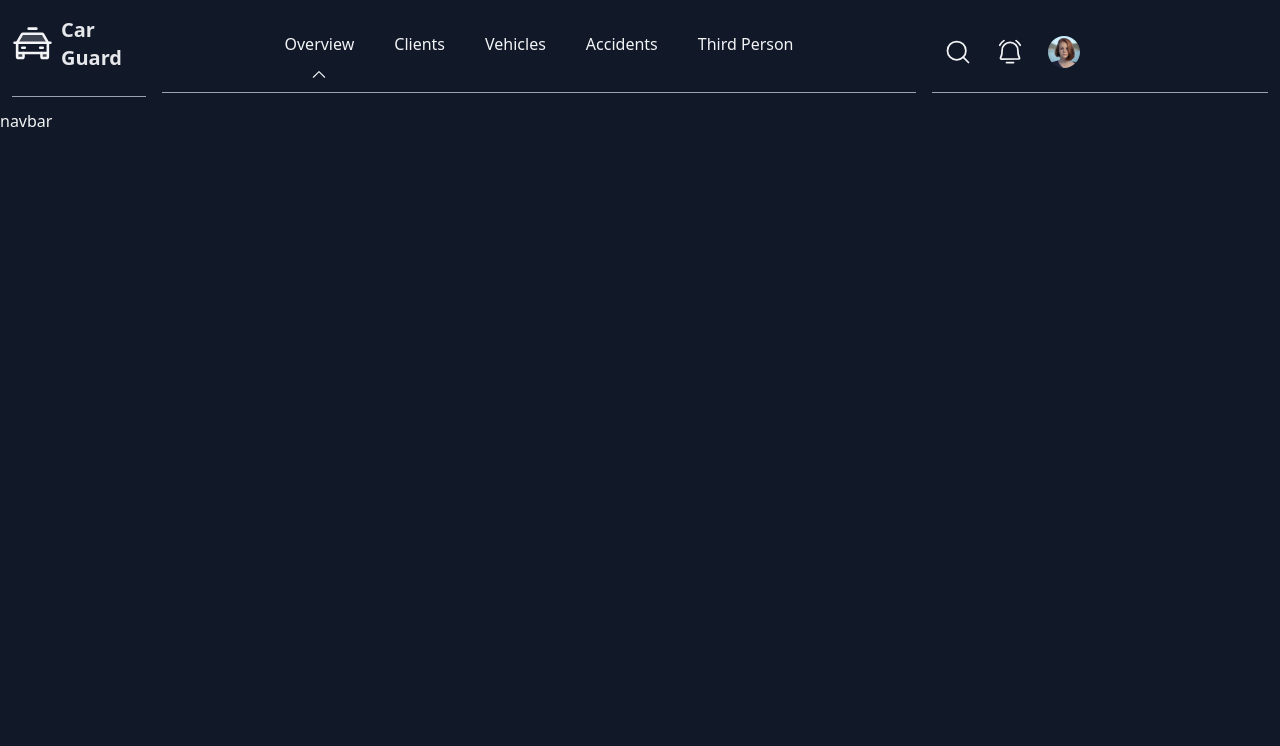
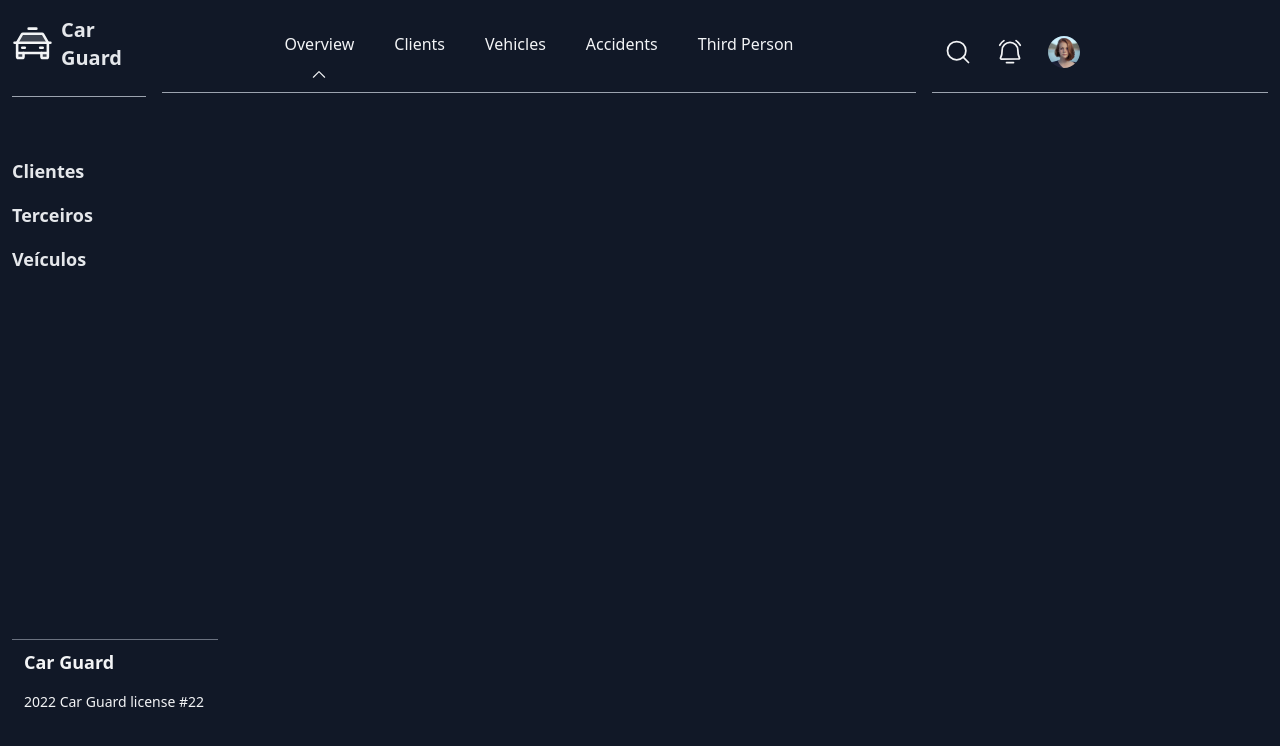
Before and after one commit to matheusobarboza/car-guard, a React (Vite) app in the folder frontend/car-guard/: page / in a window 1280 px wide. Shown: the top 746 px of the page. Built offline with nearby package versions, Linux system fonts and the light colour scheme.

Commit message:
feat: navbar

```diff
--- a/frontend/car-guard/src/components/NavBar.tsx
+++ b/frontend/car-guard/src/components/NavBar.tsx
@@ -1,7 +1,18 @@
 export function NavBar() {
   return (
     <div>
-      <h1>navbar</h1>
+      <div className="md:w-[230px] h-[91%] hidden overflow-hidden md:flex flex-col items-center justify-between px-3">
+        <div className="pt-12 pb-4 flex flex-col items-start justify-between h-full w-full w-full space-y-4">
+          <a className="text-lg font-semibold hover:font-bold text-gray-200 cursor-pointer">Clientes</a>
+          <a className="text-lg font-semibold hover:font-bold text-gray-200 cursor-pointer">Terceiros</a>
+          <a className="text-lg font-semibold hover:font-bold text-gray-200 cursor-pointer">Veículos</a>
+        </div>
+
+        <footer className="pb-2 mt-[350px] pt-2 px-3 space-y-4 items-start w-full border-t border-gray-500">
+          <h1 className="font-bold text-lg">Car Guard</h1>
+          <h1 className="text-sm">2022 Car Guard license #22</h1>
+        </footer>
+      </div>
     </div>
   );
 }
```
